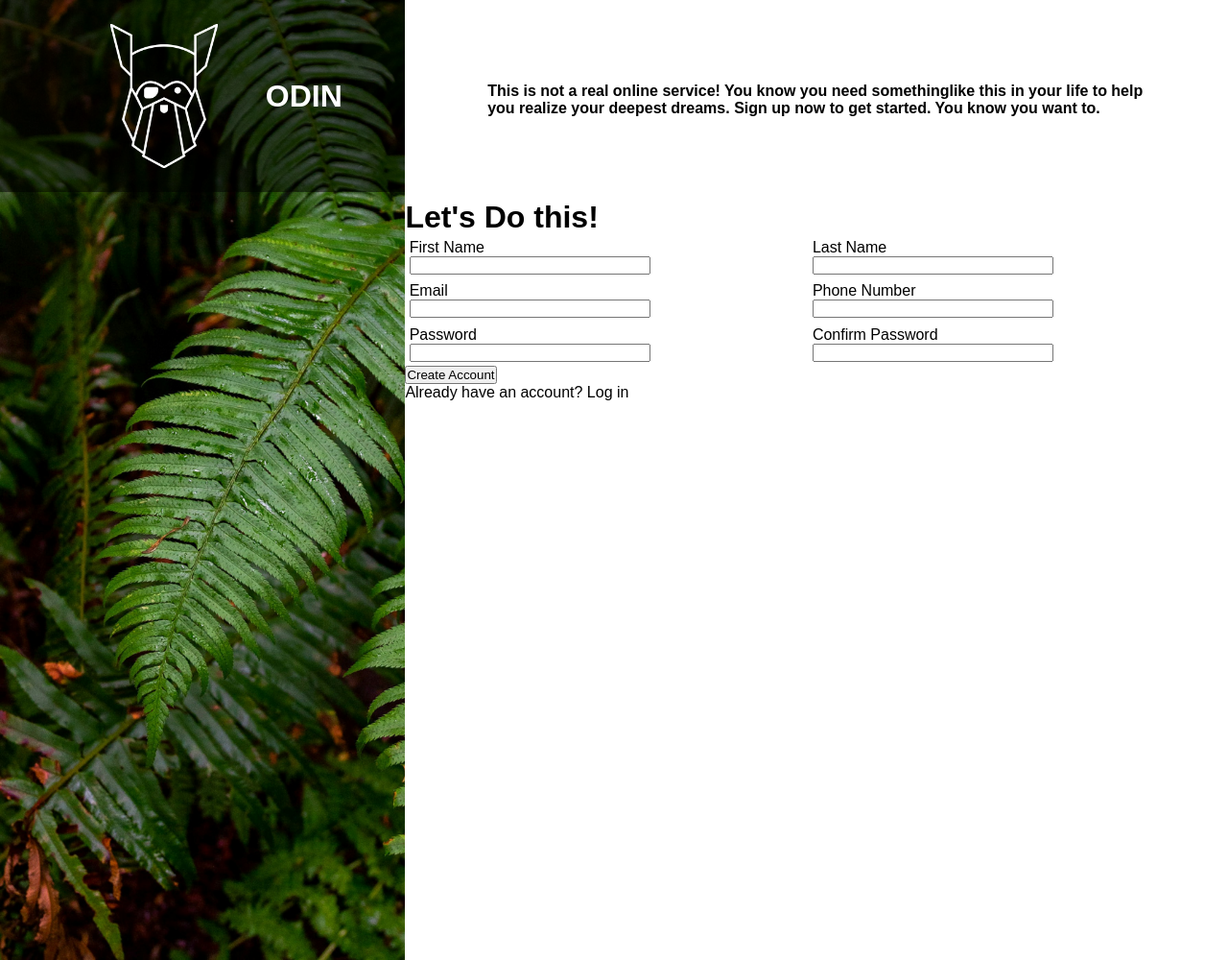
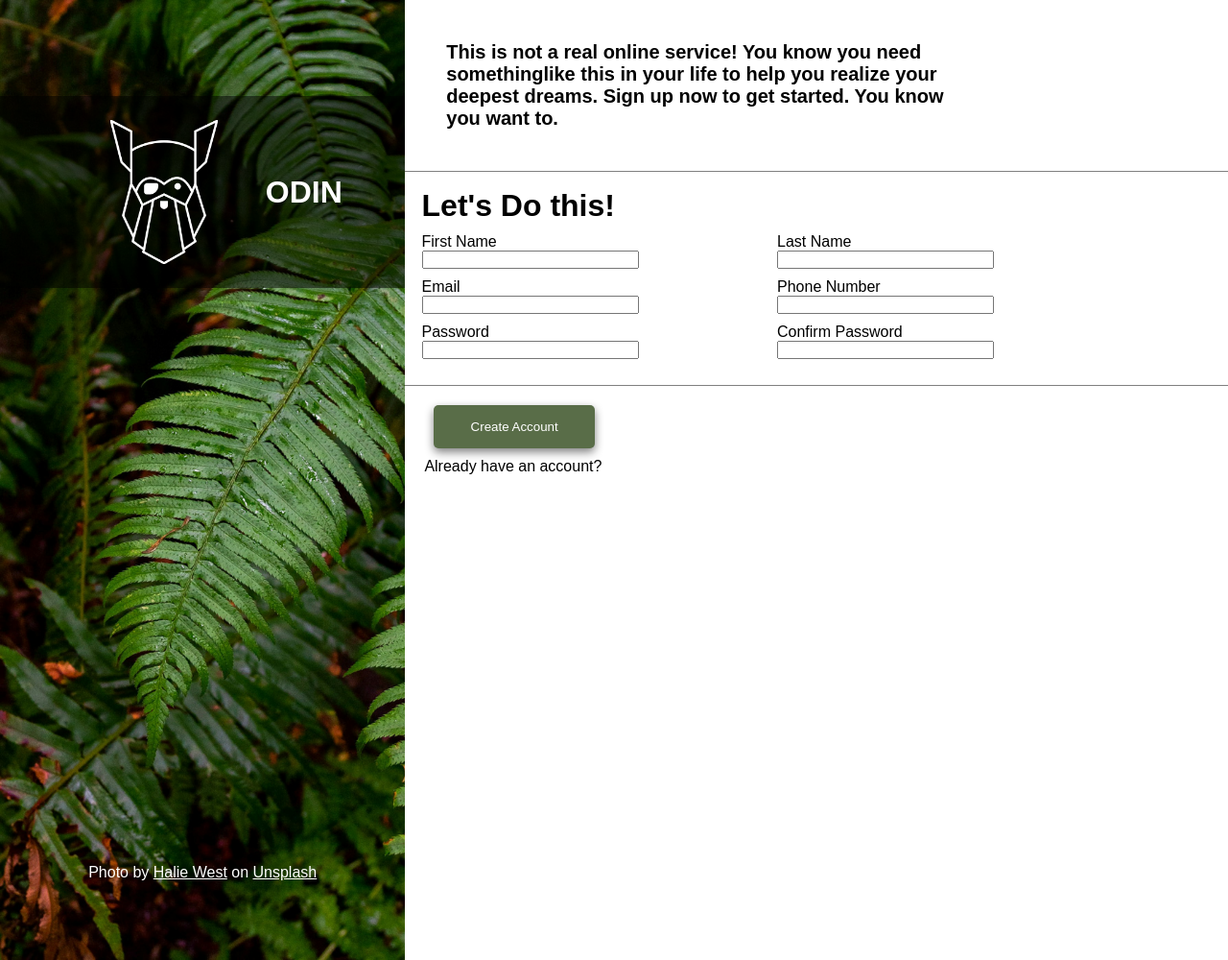
Before and after one commit to IronPointGit/sign-up-form, a plain HTML site: page index.html in a window 1280 px wide. Shown: the whole page at 96% size. Drawn offline with Linux system fonts and the light colour scheme.

Commit message:
page styling and positioning added

```diff
--- a/index.html
+++ b/index.html
@@ -14,6 +14,7 @@
                 <img src="images/odin-lined.png">
                 <h1>ODIN</h1>
             </div>
+            <p>Photo by <a href="https://unsplash.com/photos/green-leaf-plant-in-close-up-photography-25xggax4bSA">Halie West</a> on <a href="https://unsplash.com/photos/green-leaf-plant-in-close-up-photography-25xggax4bSA">Unsplash</a></p>
         </div>
         <div class="main-content">
             <header>
@@ -29,37 +30,37 @@
                 <h1>Let's Do this!</h1>
                 <div>
                     <label for="firstname">First Name</label>
-                    <input type="text" id="firstname">
+                    <input type="text" id="firstname" required>
                 </div>
 
                 <div>
                     <label for="lastname">Last Name</label>
-                    <input type="text" id="lastname">
+                    <input type="text" id="lastname" required>
                 </div>
 
                 <div>
                     <label for="email">Email</label>
-                    <input type="email" id="email">
+                    <input type="email" id="email" required>
                 </div>
 
                 <div>
                     <label for="phonenumber">Phone Number</label>
-                    <input type="number" id="phonenumber">
+                    <input type="number" id="phonenumber" required>
                 </div>
 
                 <div>
                     <label for="password">Password</label>
-                    <input type="password" id="password">
+                    <input type="password" id="password" required>
                 </div>
 
                 <div>
                     <label for="password">Confirm Password</label>
-                    <input  type="password" id="password">
+                    <input  type="password" id="password" required>
                 </div>
 
 
             </form>
-                <div>
+                <div class="submit-button">
                     <button type="submit" form="signupform">Create Account</button>
                     <p>Already have an account? <a>Log in</a></p>
                 </div>
--- a/styles.css
+++ b/styles.css
@@ -10,7 +10,6 @@
     flex-wrap: wrap;
     padding: 0;
     margin: 0;
-
 }
 
 
@@ -20,6 +19,16 @@
     margin: 0;
     background-image: url(images/halie-west-25xggax4bSA-unsplash.jpg);
     background-size: cover;
+
+
+}
+.background-logo p {
+    color: white;
+    text-align: center;
+    position: relative;
+    top: 70%;
+
+
 }
 
 .logo {
@@ -27,6 +36,8 @@
     flex-wrap: wrap;
     background-color: rgb(0 0 0 / 50%);
     height: 200px;
+    position: relative;
+    top: 10%;
     justify-content: center;
     align-content: center;
     color: white;
@@ -51,10 +62,11 @@
 }
 
 header {
-    padding: 10%;
+    padding: 5%;
 }
 header p{
-    font-size: 16px;
+    width: 70%;
+    font-size: 20px;
     font-weight: bold;
 
 }
@@ -63,20 +75,58 @@ form {
     display: flex;
     flex-wrap: wrap;
     flex-direction: row;
-    border-top: 1px 50% gray;
+    border-top: 1px solid gray;
+    border-bottom: 1px solid gray;
+    padding: 2%;
+    margin-bottom: 10px;
 }
 
 form h1 {
-    width: 100%
+    width: 100%;
+    margin-bottom: 10px;
 }
 
 form div {
     display: flex;
     flex-direction: column;
-    width: 48%;
-    margin: 0.5%
+    width: 45%;
+    margin-bottom: 10px;
+
 }
 
 input {
     width: 60%
 }
+
+.submit-button {
+ margin-left: 20px;
+}
+
+a {
+    color: white;
+}
+
+a:link{
+    color: white;
+}
+
+a:visited {
+    color: white;
+}
+
+a:active{
+    color: white;
+}
+
+
+
+button {
+    margin: 10px;
+    padding: 15px;
+    width: 20%;
+    background-color: #596D48;
+    color: white;
+    border-radius: 5px;
+    box-shadow: 0px 4px 10px gray;
+    border: none;
+}
```
